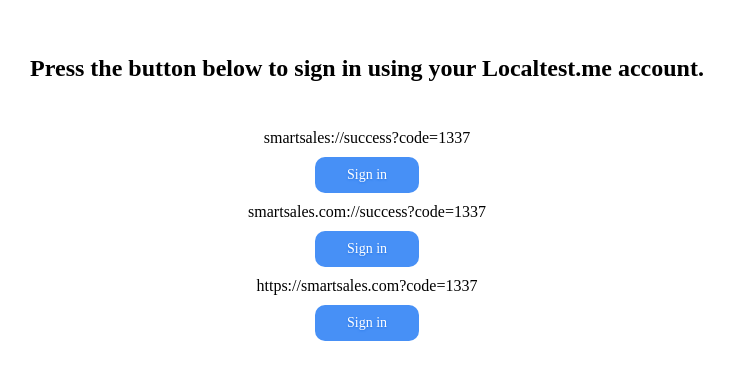
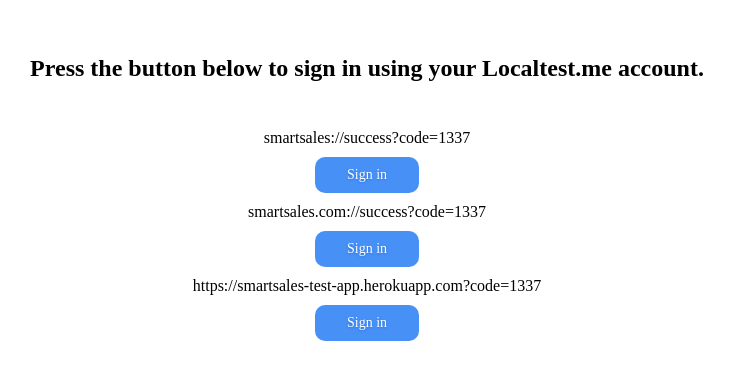
Before and after one commit to chongdev/open-app, a Nuxt app: page /auth in a window 1280 px wide. Shown: the part 220-600 px from the top of the page, without its empty margins (273-1007 px from the left). Built offline with nearby package versions, Linux system fonts and the light colour scheme.

Commit message:
Update auth.vue

```diff
--- a/pages/auth.vue
+++ b/pages/auth.vue
@@ -8,8 +8,8 @@
     <div id="button"><a class="btn" href="smartsales.com://success?code=1337">Sign in</a></div>
 
 
-    <div class="my-5" id="text">https://smartsales.com?code=1337</div>
-    <div id="button"><a class="btn" href="https://smartsales.com?code=1337">Sign in</a></div>
+    <div class="my-5" id="text">https://smartsales-test-app.herokuapp.com?code=1337</div>
+    <div id="button"><a class="btn" href="https://smartsales-test-app.herokuapp.com?code=1337">Sign in</a></div>
   </div>
 </template>
 
```
